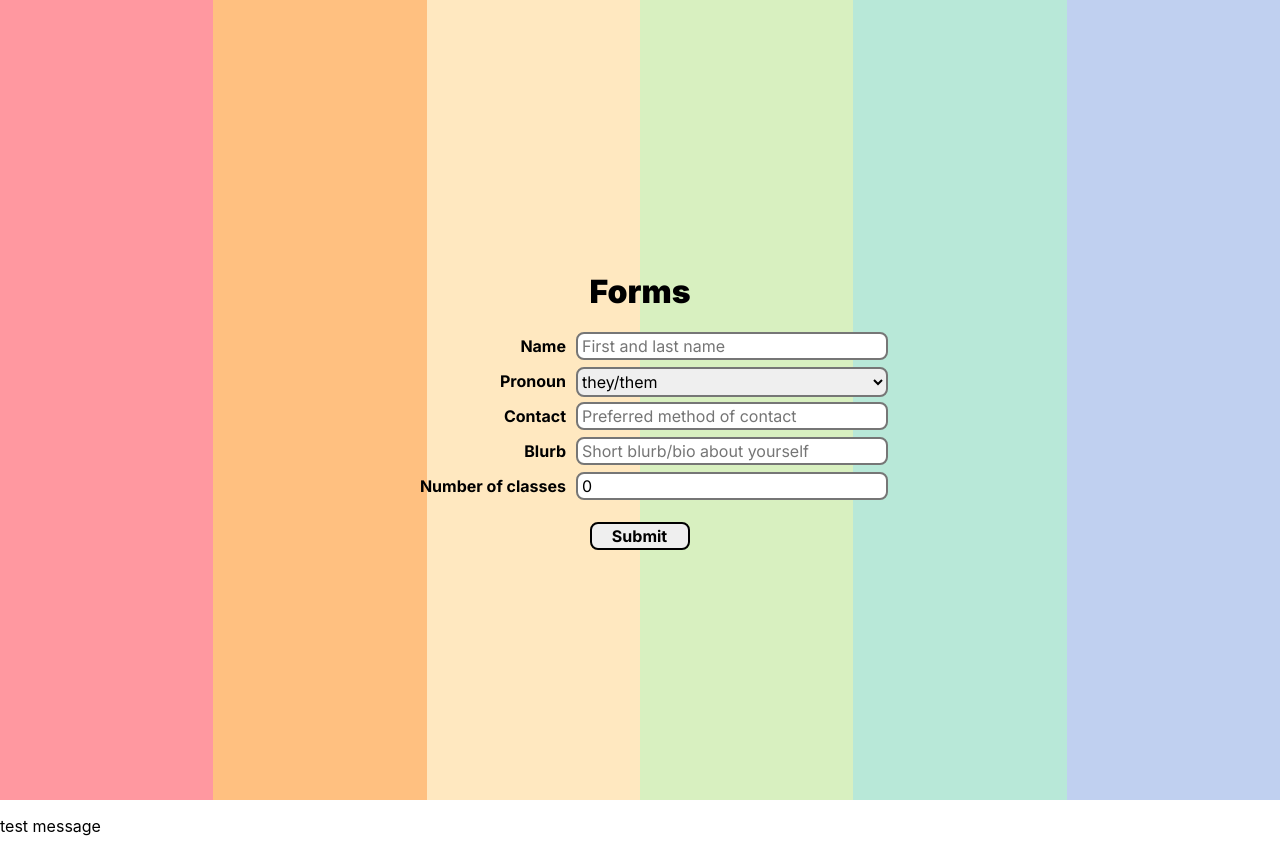
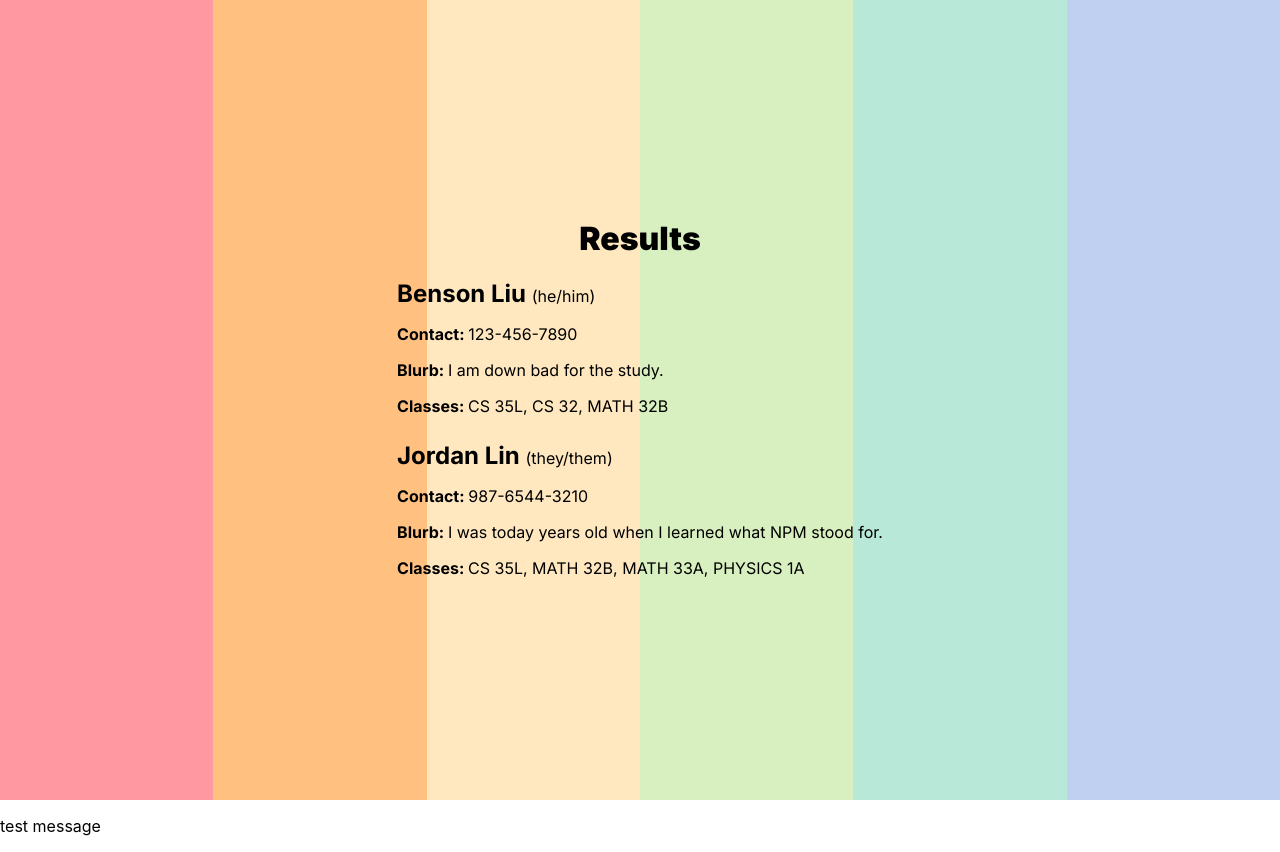
Before and after one commit to bliutech/qwerty, a React (Create React App) app in the folder frontend/: page / in a window 1280 px wide. Built offline with nearby package versions, Linux system fonts and the light colour scheme.

Commit message:
Added results page/component

```diff
--- a/frontend/src/App.css
+++ b/frontend/src/App.css
@@ -16,7 +16,7 @@
   display: flex;
   font-size: 16px;
   font-family: 'Inter';
-  font-weight: 700;
+  font-weight: 400;
   height: 100vh;
 }
 
@@ -24,6 +24,7 @@
   position: absolute;
   right: 55%;
   margin: 4px 10px 0px 0px;
+  font-weight: 700;
 }
 
 .right-column {
@@ -36,9 +37,30 @@
   margin: 15px 0px 15px 0px;
 }
 
+.resultPage {
+  height: unset !important;
+}
+
+.resultField {
+  margin: 0px 0px 25px 0px;
+}
+
+#nameField h2 {
+  display: inline;
+}
+
+#nameField p {
+  display: inline;
+}
+
+#classField p {
+  display: inline;
+}
+
 h1 {
   position: relative;
   font-weight: 1000;
+  text-align: center;
 }
 
 input {
--- a/frontend/src/App.js
+++ b/frontend/src/App.js
@@ -2,13 +2,15 @@ import './App.css';
 import RegisterMod from './components/RegisterMod.js'
 import LoginMod from './components/LoginMod.js'
 import Forms from './components/Forms.js'
+import ResultMod from './components/ResultMod.js'
 
 function App() {
   return (
     <div className='general'>
       {/* <RegisterMod /> */}
       {/* <LoginMod /> */}
-      <Forms />
+      {/* <Forms /> */}
+      <ResultMod />
     </div>
   );
 }
--- a/frontend/src/components/LoginMod.js
+++ b/frontend/src/components/LoginMod.js
@@ -34,7 +34,7 @@ function LoginMod() {
       </form>
 
     </div>
-  )
+  );
 }
 
 export default LoginMod;
--- a/frontend/src/components/RegisterMod.js
+++ b/frontend/src/components/RegisterMod.js
@@ -34,7 +34,7 @@ function RegisterMod() {
       </form>
 
     </div>
-  )
+  );
 }
 
 export default RegisterMod;
--- /dev/null
+++ b/frontend/src/components/ResultMod.js
@@ -0,0 +1,48 @@
+const results = [
+  {
+    name: "Benson Liu",
+    pronoun: "he/him",
+    contact: "123-456-7890",
+    blurb: "I am down bad for the study.",
+    classes: ['CS 35L', 'CS 32', 'MATH 32B']
+  },
+  {
+    name: "Jordan Lin",
+    pronoun: "they/them",
+    contact: "987-6544-3210",
+    blurb: "I was today years old when I learned what NPM stood for.",
+    classes: ['CS 35L', 'MATH 32B', 'MATH 33A', 'PHYSICS 1A']
+  }
+]
+
+function ResultMod() {
+  return (
+    <div class='resultPage'>
+
+      <h1>Results</h1>
+
+      {results.map(person => {
+        return (
+          <div class='resultField'>
+            <div id='nameField'>
+              <h2>{person.name} </h2>
+              <p>({person.pronoun})</p>
+            </div>
+            <p><b>Contact: </b>{person.contact}</p>
+            <p><b>Blurb: </b>{person.blurb}</p>
+            <p id='classField'>
+              <b>Classes: </b>
+              {person.classes.slice(0, person.classes.length - 1).map(item =>
+                <p>{item}, </p>
+              )}
+              {person.classes[person.classes.length - 1]}
+            </p>
+          </div>
+        )
+      })}
+
+    </div>
+  )
+}
+
+export default ResultMod;
```
